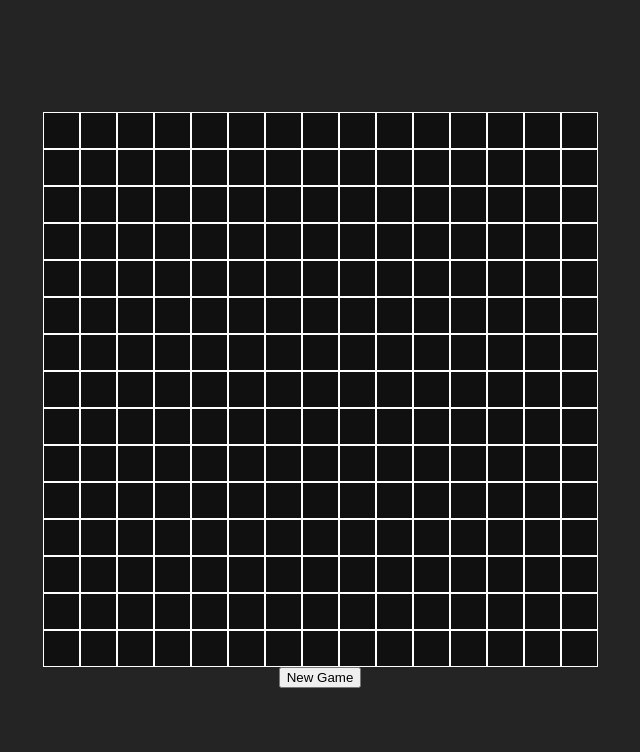
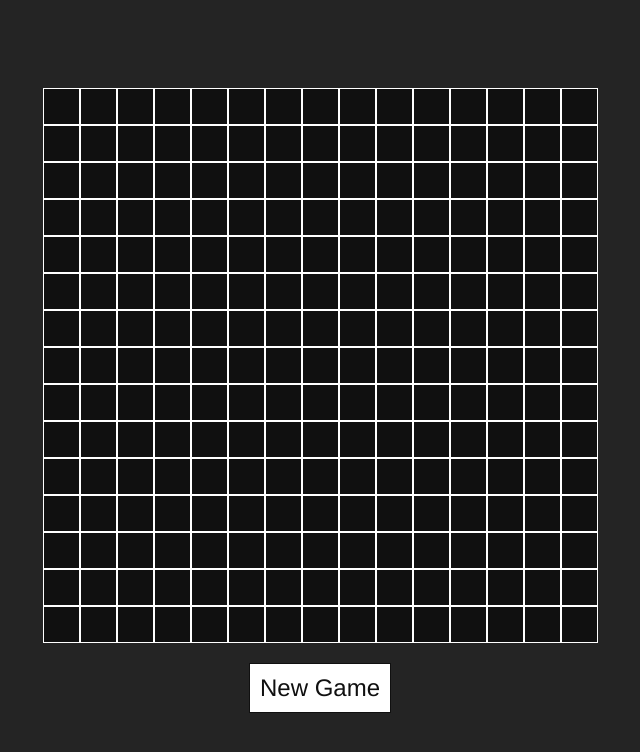
Before and after one commit to LeonardoSalvucci/mine-sweeper, a Vue app: page / in a window 1280 px wide. Shown: the top 752 px of the page, without its empty margins (320-960 px from the left). Built offline with nearby package versions, Linux system fonts and the light colour scheme; a web font is replaced by a local one.

Commit message:
Style to new game button

```diff
--- a/src/App.vue
+++ b/src/App.vue
@@ -78,6 +78,7 @@ function newGame() {
   display: grid;
   grid-template-columns: repeat(v-bind(size), 1fr);
   background-color: #fff;
+  margin-bottom: 20px;
 }
 .cell {
   border: 1px solid #101010;
@@ -93,6 +94,16 @@ function newGame() {
   justify-content: center;
   align-items: center;
 }
+.actions button {
+  padding: 10px;
+  border: 1px solid #101010;
+  background-color: #fff;
+  color: #101010;
+  font-family: inherit;
+  font-size: inherit;
+  display: flex;
+  cursor: pointer;
+}
 .overlap {
   position: relative;
   background-color: #101010;
@@ -102,4 +113,5 @@ function newGame() {
 .hidden {
   display: none;
 }
+
 </style>
```
